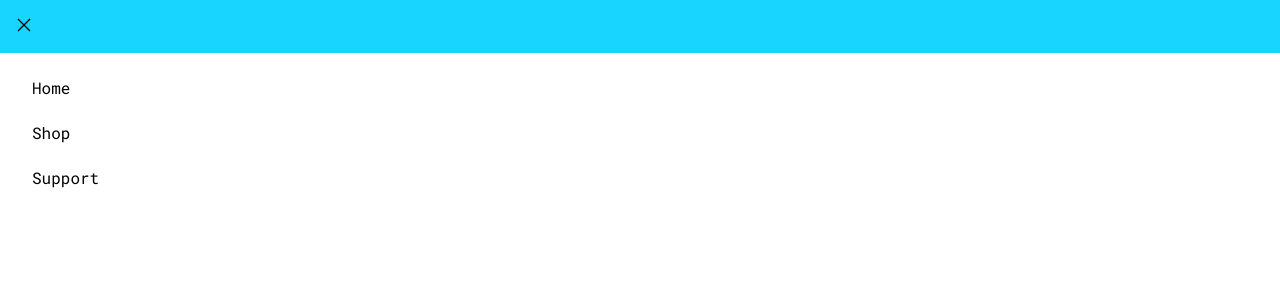
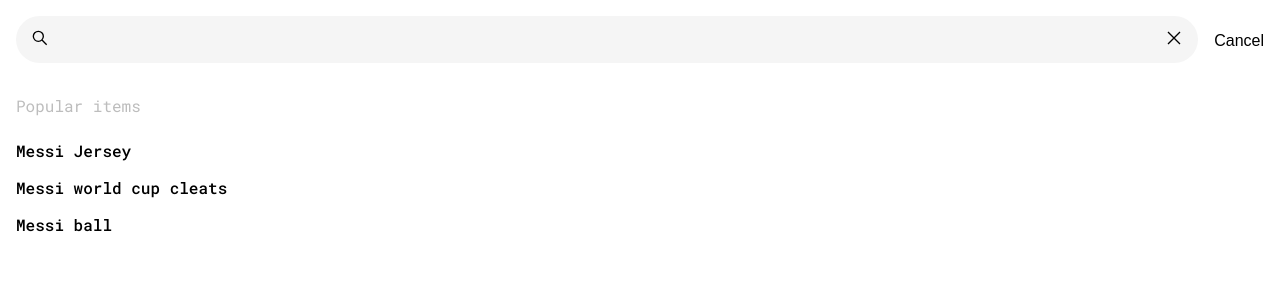
Before and after one commit to salvantjeff/shopping-cart, a React (Create React App) app in the folder shopping-cart-project/: page /search in a window 1280 px wide. Shown: the top 300 px of the page. Built offline with nearby package versions, Linux system fonts and the light colour scheme.

Commit message:
Toggle search dropdown page

```diff
--- a/shopping-cart-project/src/App.js
+++ b/shopping-cart-project/src/App.js
@@ -26,13 +26,14 @@
             <Routes>
               <Route path='/' element={<HomePage />}/>
               {/* <Route path='/menu' element={<Menu />}/> */}
-              <Route path='/search' element={<SearchPage />}/>
+              {/* <Route path='/search' element={<SearchPage />}/> */}
               {/* <Route path='/cart' element={<CartPage />}/> */}
               <Route path='/shop' element={<ShopPage />}/>
               <Route path='/shop/:id' element={<ProductDetail />}/>
               <Route path='/support' element={<SupportPage />}/>
             </Routes>
             <Menu />
+            <SearchPage />
           </div>
         </Router>
       </div>
--- a/shopping-cart-project/src/components/NavBar/NavBar.js
+++ b/shopping-cart-project/src/components/NavBar/NavBar.js
@@ -8,6 +8,10 @@
 
     function handleMenuClicked() {
         document.body.classList.remove('hideMenu');
+    };
+
+    function handleSearchClicked() {
+        document.body.classList.remove('hideSearch');
     };
 
     return (
@@ -21,8 +25,9 @@
                     <Link className='links' to='/'>M</Link>
                 </li>
                 <ul className='nav-bar inner'>
-                    <li className='nav-button'>
-                        <Link className='links' to='/search'><BsSearch /></Link>
+                    <li onClick={handleSearchClicked} className='nav-button'>
+                        <BsSearch />
+                        {/* <Link className='links' to='/search'><BsSearch /></Link> */}
                     </li>
                     <li className='nav-button'><GrShop /></li>
                 </ul>
--- a/shopping-cart-project/src/components/SearchPage/SearchPage.css
+++ b/shopping-cart-project/src/components/SearchPage/SearchPage.css
@@ -11,7 +11,7 @@
     right: 0;
     bottom: 0;
     position: fixed;
-    z-index: 10;
+    z-index: 100;
 }
 
 .search-page {
@@ -79,3 +79,7 @@
 .search-bar-button {
     cursor: pointer;
 }
+
+.hideSearch .search-page {
+    display: none;
+}
--- a/shopping-cart-project/src/components/SearchPage/SearchPage.js
+++ b/shopping-cart-project/src/components/SearchPage/SearchPage.js
@@ -2,6 +2,11 @@
 import { GrClose, GrSearch } from 'react-icons/gr';
 
 function SearchPage() {
+
+    function handleSearchClicked() {
+        document.body.classList.add('hideSearch');
+    };
+
     return (
         <div className="search-page">
             <div className="search-wrapper">
@@ -12,7 +17,7 @@
                         <div className='search-bar-button'><GrClose /></div>
                     </div>
                     <div>
-                        <button className='cancel-button'>Cancel</button>
+                        <button onClick={handleSearchClicked} className='cancel-button'>Cancel</button>
                     </div>
                 </div>
                 <div className='search-content'>
```
